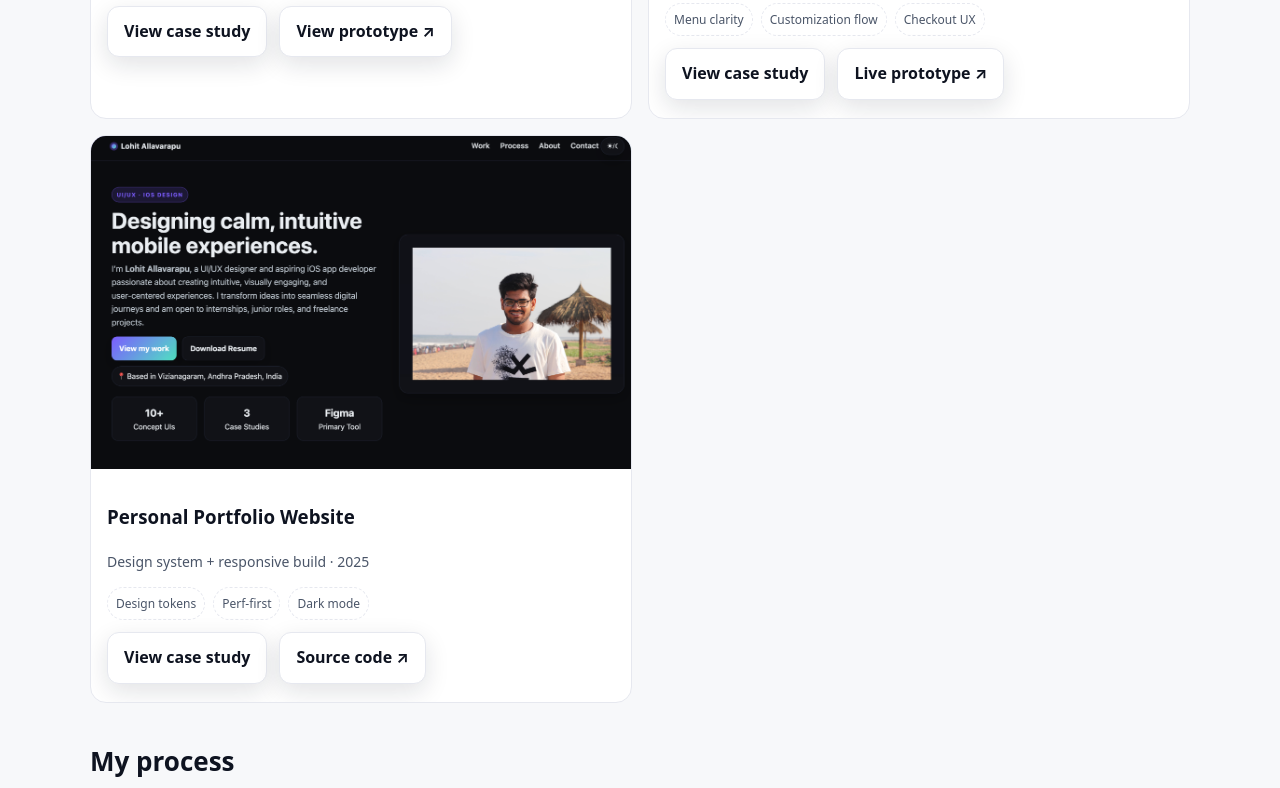
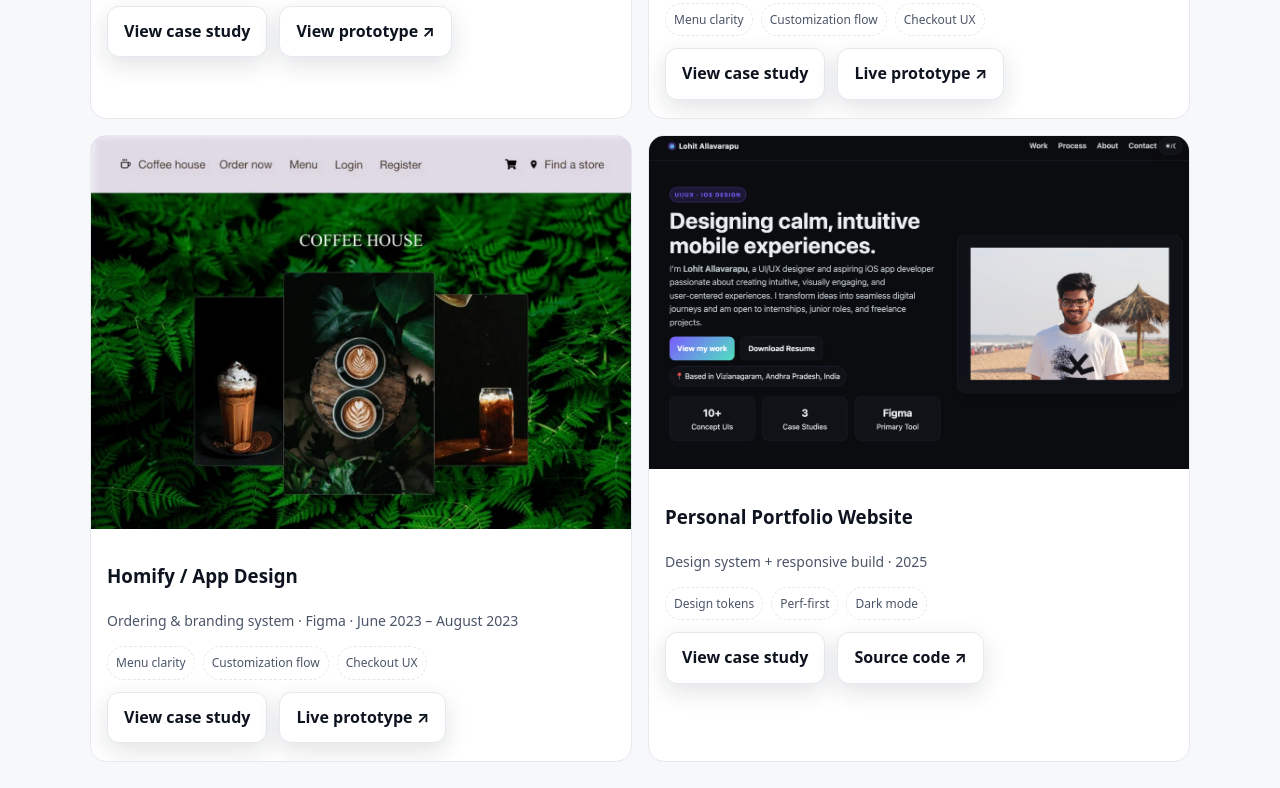
Before and after one commit to lohitallavarapu-boop/Myprofile, a plain HTML site: page index.html in a window 1280 px wide. Shown: the part 1691-2479 px from the top of the page. Drawn offline with Linux system fonts and the light colour scheme.

Commit message:
Update index.html
added new project
as proj3
changed proj 3 personal website proj to proj 4

```diff
--- a/index.html
+++ b/index.html
@@ -223,12 +223,32 @@
           </div>
         </article>
 
+
         <article class="project" aria-labelledby="proj3-title">
+          <div class="thumb">
+             <img src="coffee.jpg" alt="Homify" />
+          </div>
+          <div class="body">
+            <h3 id="proj3-title">Homify / App Design</h3>
+            <p class="meta">Ordering & branding system · Figma · June 2023 – August 2023</p>
+            <div class="chips">
+              <span class="chip">Menu clarity</span>
+              <span class="chip">Customization flow</span>
+              <span class="chip">Checkout UX</span>
+            </div>
+            <div class="cta" style="margin-top:12px">
+              <a class="btn" href="#" data-modal="proj3">View case study</a>
+              <a class="btn" href="https://www.behance.net/gallery/235961959/Homify/modules/1356064783" target="_blank" rel="noopener noreferrer external" onclick="window.open(this.href,'_blank','noopener'); return false;">Live prototype ↗</a>
+            </div>
+          </div>
+        </article>
+
+        <article class="project" aria-labelledby="proj4-title">
           <div class="thumb">
             <img src="portfolio.jpg" alt="Portfolio" />
           </div>
           <div class="body">
-            <h3 id="proj3-title">Personal Portfolio Website</h3>
+            <h3 id="proj4-title">Personal Portfolio Website</h3>
             <p class="meta">Design system + responsive build · 2025</p>
             <div class="chips">
               <span class="chip">Design tokens</span>
@@ -236,7 +256,7 @@
               <span class="chip">Dark mode</span>
             </div>
             <div class="cta" style="margin-top:12px">
-              <a class="btn" href="#" data-modal="proj3">View case study</a>
+              <a class="btn" href="#" data-modal="proj4">View case study</a>
               <a class="btn" href="#">Source code ↗</a>
             </div>
           </div>
```
